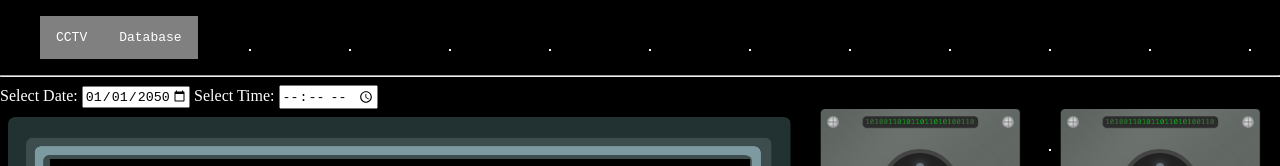
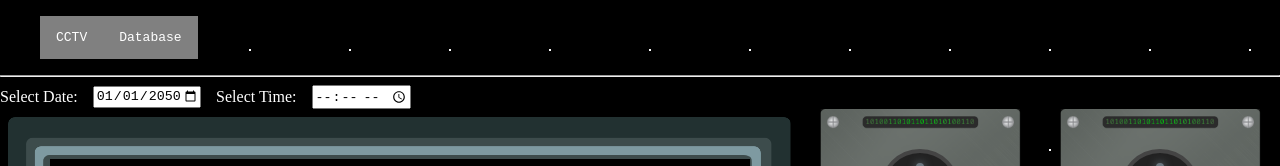
Before and after one commit to baekatrin/muddescapes_amongus, a plain HTML site: page index.html in a window 1280 px wide. Shown: the top 166 px of the page. Drawn offline with Linux system fonts and the light colour scheme.

Commit message:
Fixed date-time div to not stack

```diff
--- a/index.css
+++ b/index.css
@@ -66,6 +66,10 @@ nav ul li a {
 
 .cctv-date-time {
     grid-area: cctv-date-time;
+    display: flex;
+    gap: 15px;
+    align-items: center;
+    flex-wrap: wrap;
 }
 
 .cctv-date-time label {
```
